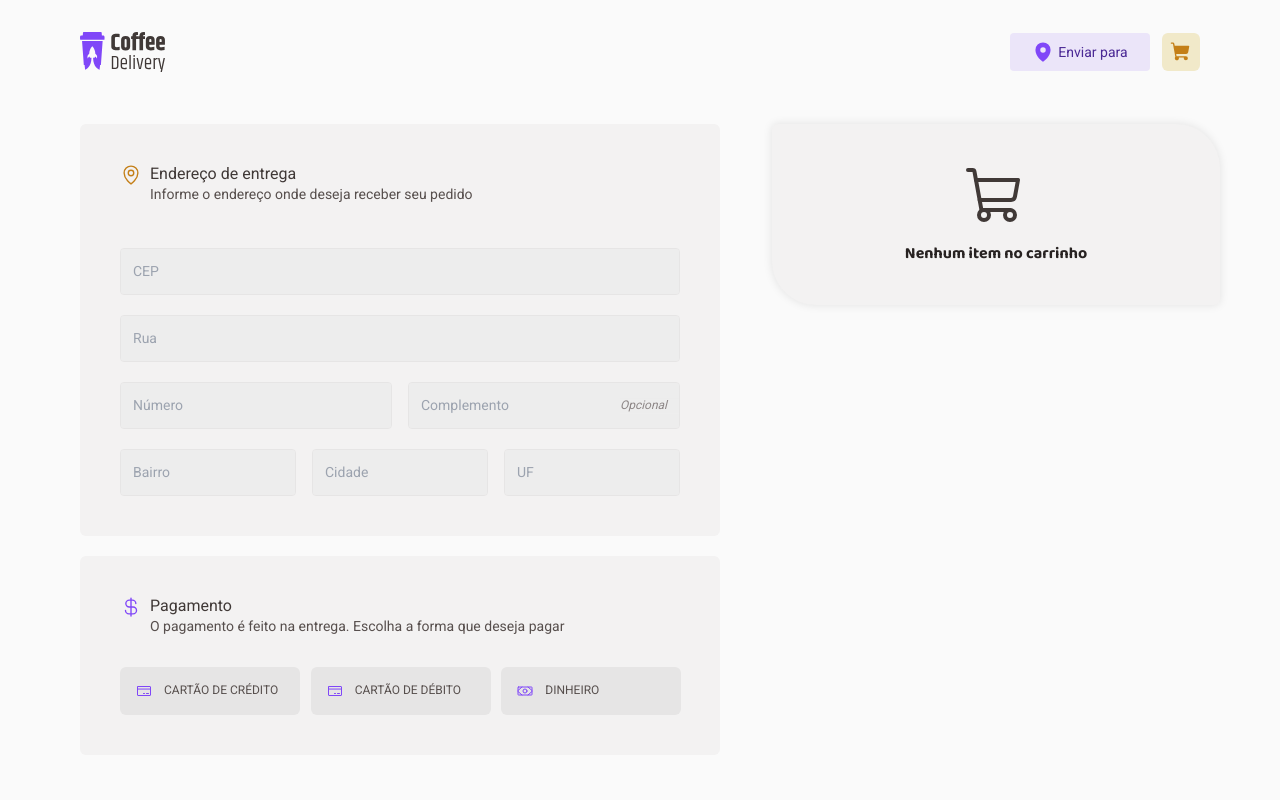
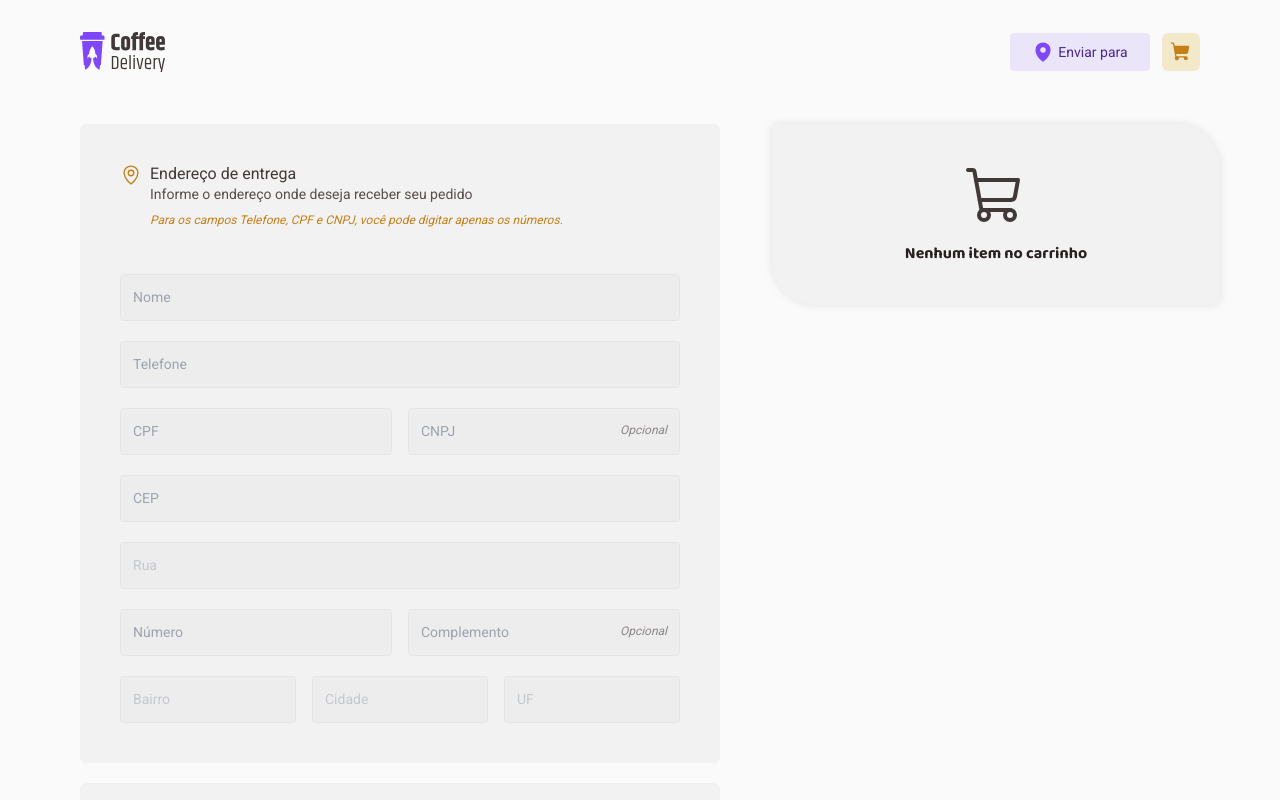
Before and after one commit to alex-britto/PDCoffe, a React (Vite) app: page /cart in a window 1280 px wide. Shown: the top 800 px of the page. Built offline with nearby package versions, Linux system fonts and the light colour scheme; data requests are answered from the project's data file.

Commit message:
refactor: refactor all input masks

```diff
--- a/src/components/TextInput/index.tsx
+++ b/src/components/TextInput/index.tsx
@@ -1,35 +1,60 @@
 import { InputHTMLAttributes } from "react";
 import { useTheme } from "styled-components";
-import { maskCEP } from "../../utils";
+import { maskCEP, maskCNPJ, maskCPF, maskPhone } from "../../utils";
 import Typography from "../Typography";
 import { Container, EndLabel, Input } from "./styles";
 
 export interface TextFieldProps extends InputHTMLAttributes<HTMLInputElement> {
   endLabel?: string;
   placeholder: string;
-
   value: string;
-  isCep?: boolean;
+  mask?: "cep" | "cnpj" | "cpf" | "phone";
+  maxLength?: number;
+  disabled?: boolean;
 }
 
 export const TextInput = ({
   endLabel,
   placeholder,
-
   value,
-  isCep = false,
+  mask,
+  maxLength = 100,
+  disabled = false,
   ...props
 }: TextFieldProps) => {
   const theme = useTheme();
+
+  const inputMask = (value: string) => {
+    if (mask === "cep") {
+      maxLength = 9;
+      return maskCEP(value);
+    }
+
+    if (mask === "cnpj") {
+      maxLength = 18;
+      return maskCNPJ(value);
+    }
+
+    if (mask === "cpf") {
+      maxLength = 14;
+      return maskCPF(value);
+    }
+
+    if (mask === "phone") {
+      maxLength = 15;
+      return maskPhone(value);
+    }
+
+    return value;
+  };
 
   return (
     <Container>
       <Input
         placeholder={placeholder}
-        maxLength={isCep ? 9 : 100}
-        value={
-          isCep ? (maskCEP(value) === "00000-000" ? "" : maskCEP(value)) : value
-        }
+        maxLength={maxLength}
+        value={value.length > 0 ? inputMask(value) : value}
+        disabled={disabled}
         {...props}
       />
 
--- a/src/components/TextInput/styles.ts
+++ b/src/components/TextInput/styles.ts
@@ -1,6 +1,10 @@
 import styled, { css } from "styled-components";
 
-export const Input = styled.input`
+interface InputProps {
+  disabled?: boolean;
+}
+
+export const Input = styled.input<InputProps>`
   ${({ theme }) => css`
     font-family: "Roboto", sans-serif;
     background: ${theme.colors.base.input};
@@ -10,6 +14,11 @@ export const Input = styled.input`
     padding: 12px;
     &:focus-visible {
       outline: 0;
+    }
+
+    &:disabled {
+      opacity: ${({ disabled }: InputProps) => (disabled ? 0.5 : 1)};
+      cursor: ${({ disabled }) => (disabled ? "not-allowed" : "pointer")};
     }
 
     &::-webkit-outer-spin-button,
--- a/src/pages/Cart/index.tsx
+++ b/src/pages/Cart/index.tsx
@@ -30,6 +30,10 @@ export function Cart() {
   const [cep, setCep] = useState("");
   const [numero, setNumero] = useState("");
   const [complemento, setComplemento] = useState("");
+  const [nome, setNome] = useState("");
+  const [cpf, setCpf] = useState("");
+  const [telefone, setTelefone] = useState("");
+  const [cnpj, setCnpj] = useState("");
   const { address, isLoading, handleAddressAutoComplete } =
     useAddressAutoComplete();
 
@@ -59,13 +63,51 @@ export function Cart() {
                 <Typography color={theme.colors.base.text} size={14}>
                   Informe o endereço onde deseja receber seu pedido
                 </Typography>
+                <Typography
+                  color={theme.colors.yellow.dark}
+                  size={12}
+                  style={{ marginTop: "10px", fontStyle: "italic" }}
+                >
+                  Para os campos Telefone, CPF e CNPJ, você pode digitar apenas
+                  os números.
+                </Typography>
               </div>
             </header>
 
             <TextInput
+              placeholder="Nome"
+              onChange={(event) => setNome(event.target.value)}
+              value={nome}
+            />
+
+            <TextInput
+              placeholder="Telefone"
+              onChange={(event) => setTelefone(event.target.value)}
+              value={telefone}
+              mask="phone"
+            />
+
+            <div className="flex gap-4 items-stretch w-full">
+              <TextInput
+                placeholder="CPF"
+                value={cpf}
+                mask="cpf"
+                onChange={(event) => setCpf(event.target.value)}
+              />
+
+              <TextInput
+                placeholder="CNPJ"
+                endLabel="Opcional"
+                value={cnpj}
+                mask="cnpj"
+                onChange={(event) => setCnpj(event.target.value)}
+              />
+            </div>
+
+            <TextInput
               placeholder="CEP"
               onChange={handleCepChange}
-              isCep
+              mask="cep"
               value={cep}
             />
 
@@ -73,6 +115,7 @@ export function Cart() {
               placeholder="Rua"
               value={address.logradouro}
               onChange={() => {}}
+              disabled
             />
 
             <div className="flex gap-4 items-stretch w-full">
@@ -80,7 +123,6 @@ export function Cart() {
                 placeholder="Número"
                 value={numero}
                 onChange={(event) => setNumero(event.target.value)}
-                type="number"
               />
 
               <TextInput
@@ -96,18 +138,21 @@ export function Cart() {
                 placeholder="Bairro"
                 value={address.bairro}
                 onChange={() => {}}
+                disabled
               />
 
               <TextInput
                 placeholder="Cidade"
                 value={address.localidade}
                 onChange={() => {}}
+                disabled
               />
 
               <TextInput
                 placeholder="UF"
                 value={address.uf}
                 onChange={() => {}}
+                disabled
               />
             </div>
           </FormContainer>
--- a/src/pages/Cart/styles.ts
+++ b/src/pages/Cart/styles.ts
@@ -56,6 +56,7 @@ export const PaymentFormContainer = styled.div`
   border-radius: 6px;
   padding: 40px;
   background-color: ${({ theme }) => theme.colors.base.card};
+  margin-bottom: 20px;
 
   header {
     width: 100%;
```
